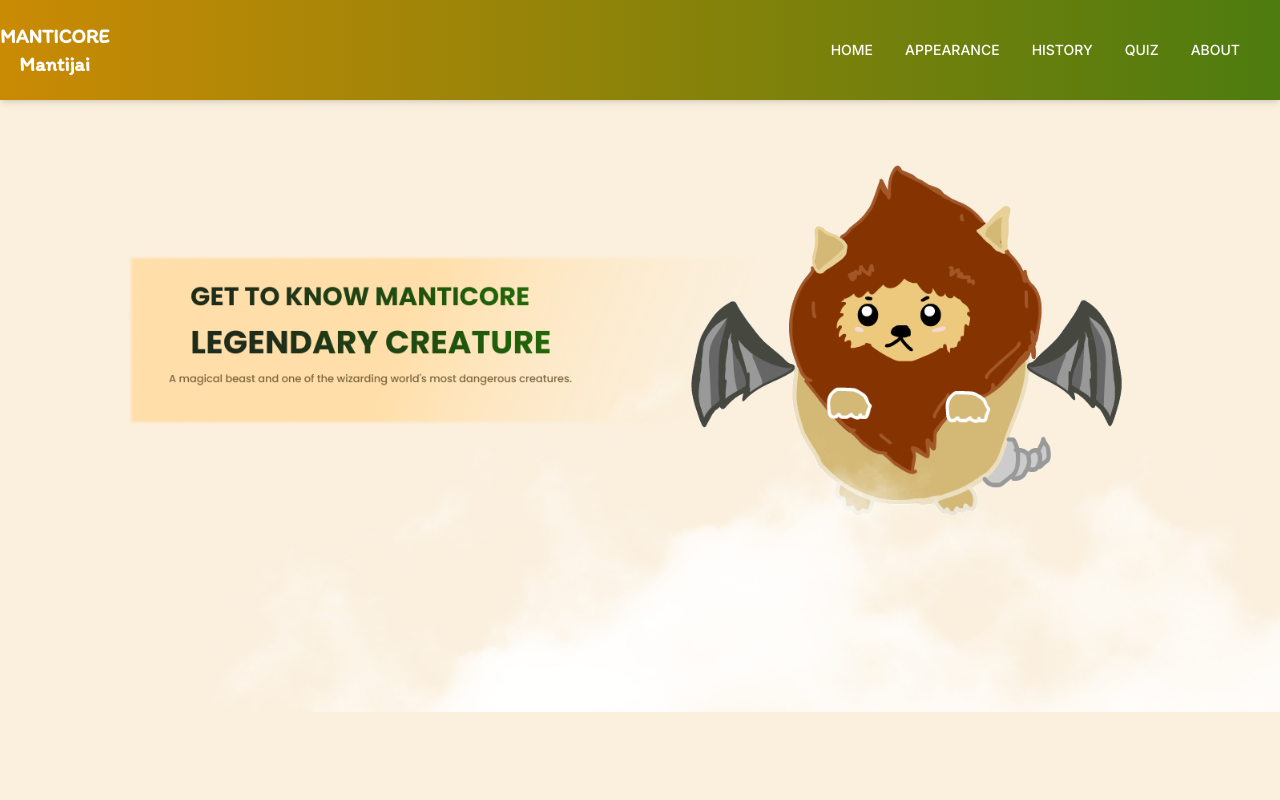
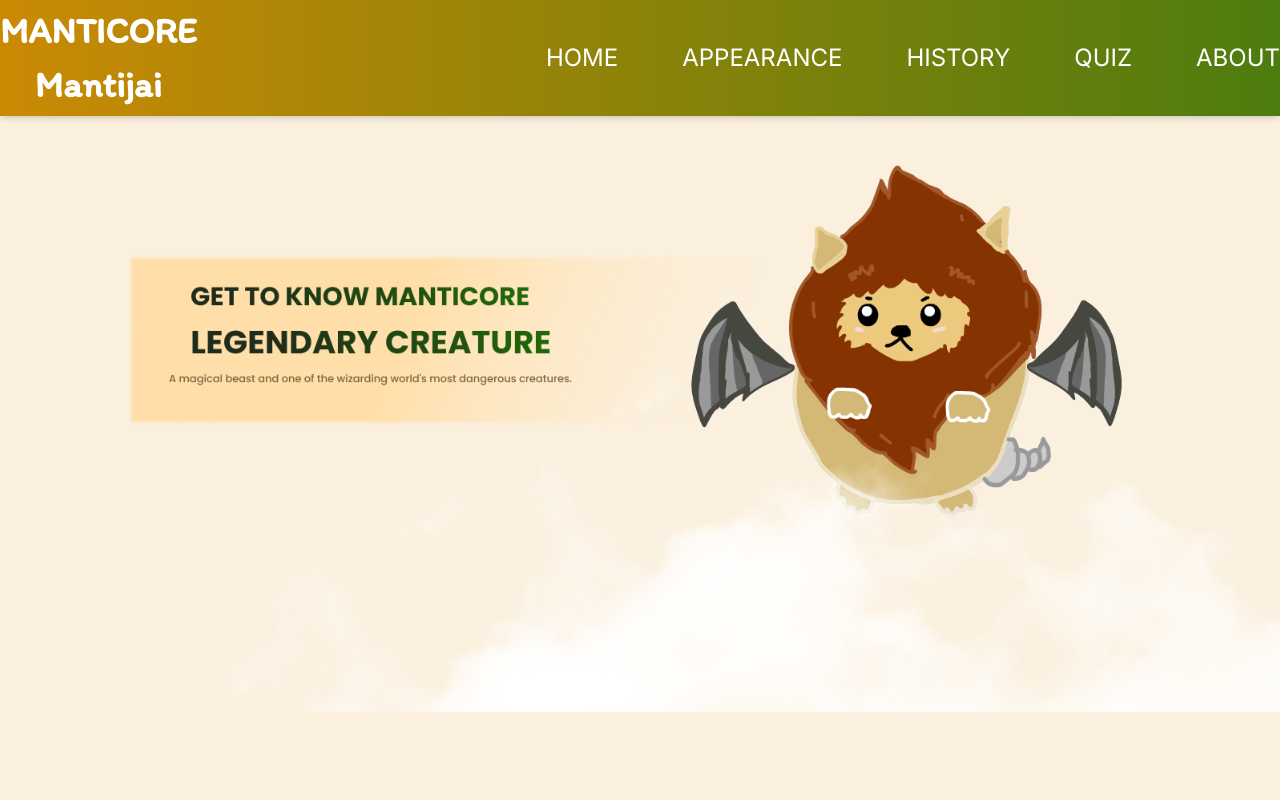
Before and after one commit to Hello-Fennec/G4-Manticore, a React (Create React App) app in the folder manticore_mantijai/: page / in a window 1280 px wide. Shown: the top 800 px of the page. Built offline with nearby package versions, Linux system fonts and the light colour scheme.

Commit message:
FinishNav

```diff
--- /dev/null
+++ b/manticore_mantijai/src/component/Navbar.css
@@ -0,0 +1,12 @@
+#navbutton {
+    font-size: 1.5rem;
+    font-weight: 400;
+}
+
+#logo {
+    font-size: 2.25rem;
+}
+
+li:hover {
+    opacity: 0.5;
+}
--- a/manticore_mantijai/src/component/Navbar.jsx
+++ b/manticore_mantijai/src/component/Navbar.jsx
@@ -1,7 +1,9 @@
 import React from "react";
+import './Navbar.css';
 import { Anchor } from 'antd';
 
 const { Link } = Anchor;
+
 
 
 const Nav = () => {
@@ -10,10 +12,14 @@ const Nav = () => {
         <nav class="shadow-md w-full fixed top-0 left-0 bg-gradient-to-r from-yellow-600 to-lime-700">
             <div class="container flex flex-wrap items-center justify-between mx-auto">
                 <a href="#" class="flex items-center">
-                    <span class="self-center text-xl font-semibold whitespace-nowrap dark:text-white text-center text-white font-itim">MANTICORE <br /> Mantijai</span>
+                    <span class="font-semibold whitespace-nowrap dark:text-white text-center text-white font-itim" id="logo">MANTICORE <br /> Mantijai</span>
                 </a>
+                <button data-collapse-toggle="navbar-default" type="button" class="inline-flex items-center p-2 ml-3 text-sm 500 rounded-lg md:hidden text-white" aria-controls="navbar-default" aria-expanded="false">
+                    <span class="sr-only">Open main menu</span>
+                    <svg class="w-6 h-6" aria-hidden="true" fill="currentColor" viewBox="0 0 20 20" xmlns="http://www.w3.org/2000/svg"><path fill-rule="evenodd" d="M3 5a1 1 0 011-1h12a1 1 0 110 2H4a1 1 0 01-1-1zM3 10a1 1 0 011-1h12a1 1 0 110 2H4a1 1 0 01-1-1zM3 15a1 1 0 011-1h12a1 1 0 110 2H4a1 1 0 01-1-1z" clip-rule="evenodd"></path></svg>
+                </button>
                 <div class="hidden w-full md:block md:w-auto" id="navbar-default">
-                    <ul class="flex flex-col p-10 mt-10  rounded-lg  md:flex-row md:space-x-8 md:mt-0 md:text-sm md:font-medium md:border-0 text-xl font-inter text-white">
+                    <ul class="flex flex-col p-12 mt-12 pr-0   md:flex-row md:space-x-16 md:mt-0 md:text-sm md:font-medium md:border-0 text-xl font-inter text-white" id="navbutton">
                         <li>
                             <Link href="#boxhome" title="HOME" />
                         </li>
```
